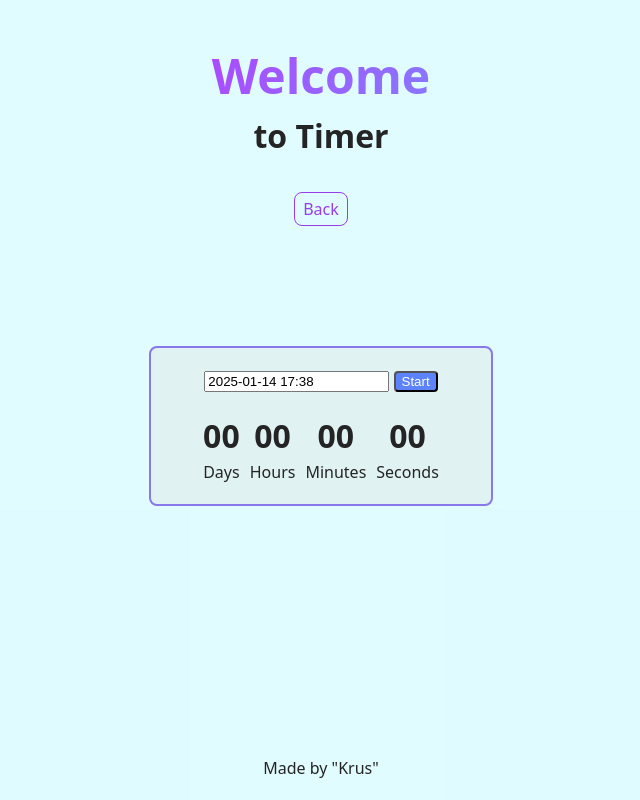
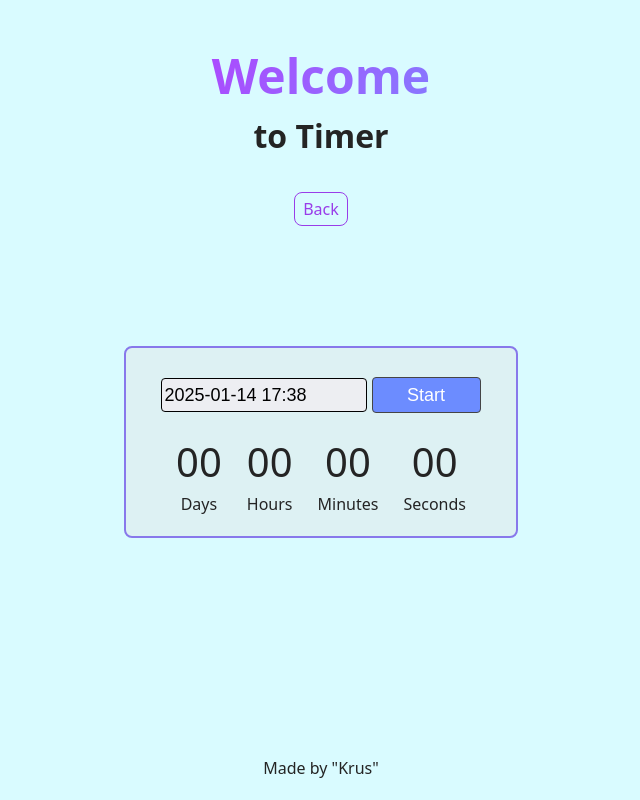
Before and after one commit to R220V/goit-js-hw-10, a website built with Vite: page src/1-timer.html in a window 1280 px wide. Both pictures are taken after a click on the button "Start". Shown: the whole page, without its empty margins (319-959 px from the left). Built offline with nearby package versions, Linux system fonts and the light colour scheme.

Commit message:
hw10_right

```diff
--- a/src/1-timer.html
+++ b/src/1-timer.html
@@ -23,8 +23,8 @@
 
       <section class="section-time">
 
-          <div class="input-wrapper">
-            <input type="text" id="datetime-picker" />
+          <div >
+            <input class="input-wrapper" type="text" id="datetime-picker" />
             <button class="timer-btn" type="button" data-start>Start</button>
           </div>
           <div class="timer">
--- a/src/css/styles.css
+++ b/src/css/styles.css
@@ -12,12 +12,12 @@
 @import url('./footer.css');
 
 body {
-  background-color: rgba(0, 225, 255, 0.123);
+  background-color: rgba(0, 225, 255, 0.148);
 }
 .section-time {
   background-color: #e2e2e269;
   margin-top: 100px;
-  width: 300px;
+  width: 350px;
   height: 100%;
   margin-top: 120px;
   margin-left: auto;
@@ -26,6 +26,57 @@ body {
   border-radius: 8px;
   padding: 20px;
 }
+
+.timer {
+  display: flex;
+  justify-content: center;
+  gap: 25px;
+}
+.field {
+  display: flex;
+  flex-direction: column;
+  align-items: center;
+}
+.value {
+  font-size: 2.5rem;
+  font-weight: solid;
+}
+.input-wrapper {
+  width: 200px;
+  height: 30px;
+  border-radius: 4px;
+  border: solid, 1px;
+  background-color: #edeef2;
+  margin-top: 10px;
+  margin-bottom: 20px;
+  font-size: large;
+}
+
+.timer-btn {
+  font-size: large;
+  width: 109px;
+  height: 36px;
+  border: solid, 1px, #454545;
+  border-radius: 4px;
+  background-color: #3d79f18a;
+  color: rgb(0, 0, 0);
+}
+.timer-btn:hover,
+.timer-btn:focus {
+  background-color: #6c8cff;
+  color: #fff;
+  border: solid, 1px, #454545;
+}
+
+.timer-btn[disabled] {
+  color: #ffffff;
+  background-color: #b6bab6;
+}
+
+.form-fieldset {
+  margin: 20px;
+}
+
 .div-snackbar {
   width: 300px;
   display: flex;
@@ -39,47 +90,3 @@ body {
   border-radius: 8px;
   padding: 20px;
 }
-
-.timer {
-  display: flex;
-  justify-content: center;
-  gap: 10px;
-  margin-top: 20px;
-}
-.field {
-  display: flex;
-  flex-direction: column;
-  align-items: center;
-}
-.value {
-  font-size: 2rem;
-  font-weight: bold;
-}
-
-.timer-btn {
-  border-radius: 4px;
-  background-color: #0037ff96;
-  color: rgb(255, 255, 255);
-}
-.timer-btn:hover {
-  background-color: #0037ff;
-}
-
-.form-fieldset {
-  margin: 20px;
-}
-
-.form-btn {
-  width: 150px;
-  height: 40px;
-  padding: 8px;
-  font-weight: 400;
-  font-size: 16px;
-  border-radius: 8px;
-  background-color: #0037ff96;
-  color: rgb(255, 255, 255);
-  cursor: pointer;
-}
-.form-btn:hover {
-  background-color: #0037ff;
-}
--- a/src/js/1-timer.js
+++ b/src/js/1-timer.js
@@ -24,6 +24,7 @@ const options = {
   onClose(selectedDates) {
     const selectedDate = selectedDates[0];
     if (selectedDate <= new Date()) {
+      refs.startButton.disabled = true;
       iziToast.error({
         title: 'Error',
         messageColor: 'Purple',
@@ -31,7 +32,6 @@ const options = {
         position: 'bottomRight',
         message: 'Please choose a date in the future',
       });
-      refs.startButton.disabled = true;
     } else {
       userSelectedDate = selectedDate;
       refs.startButton.disabled = false;
```
